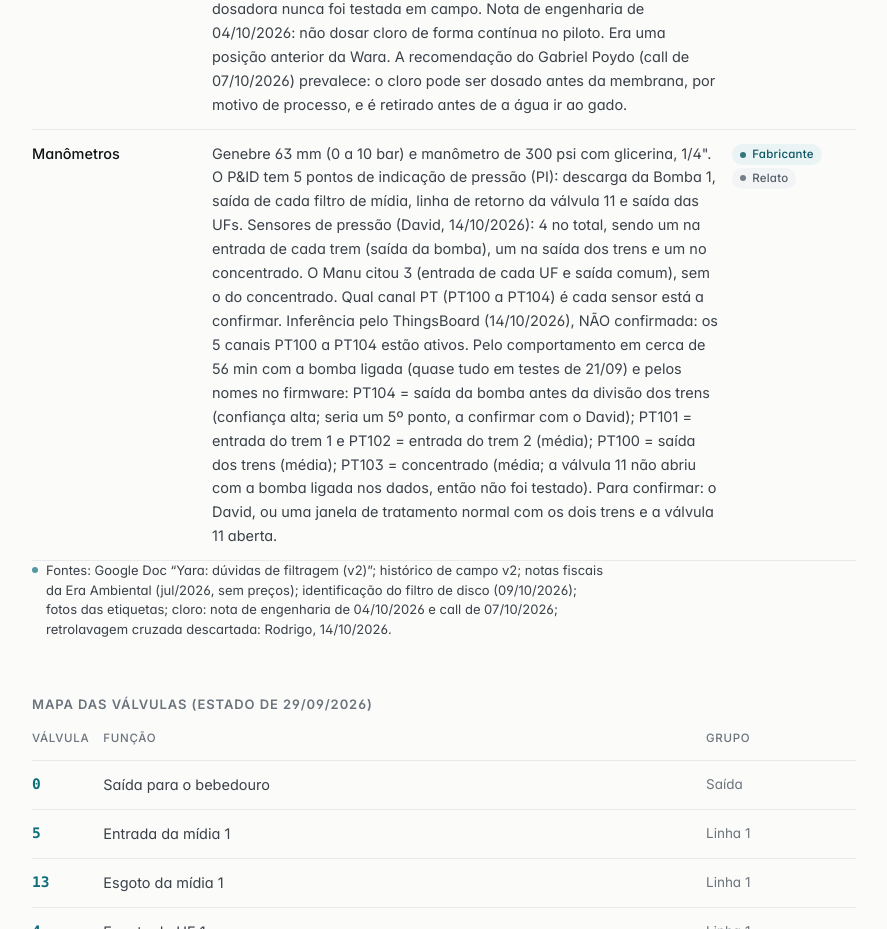
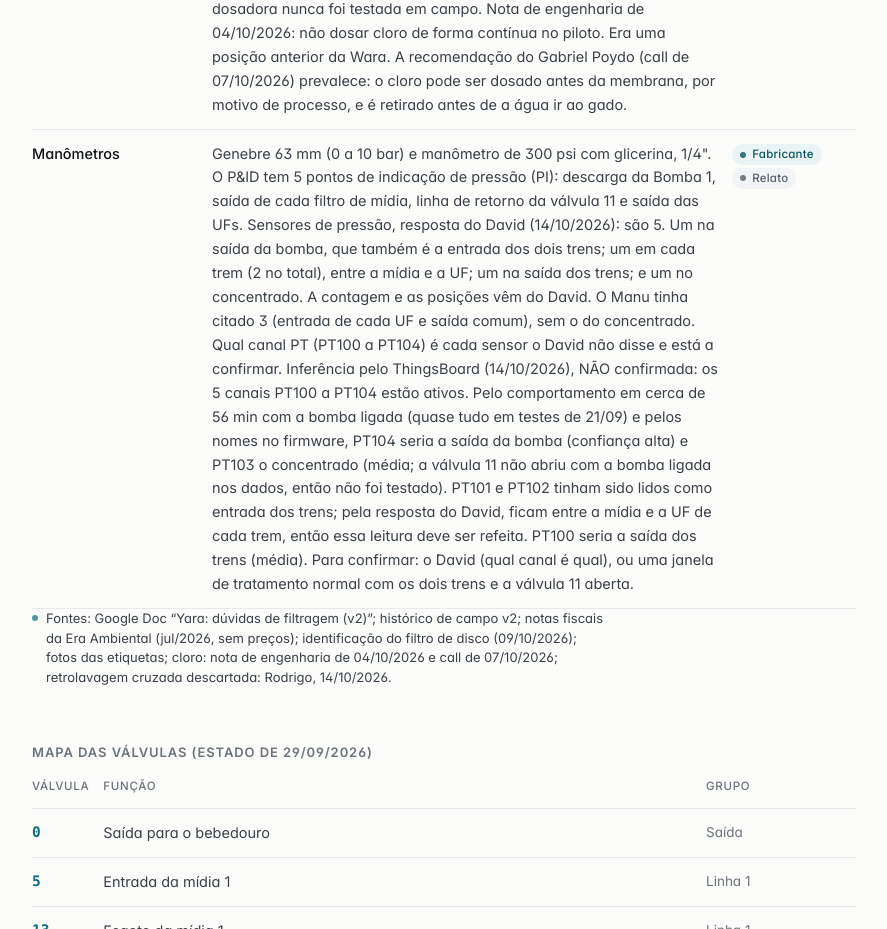
Before and after one commit to wara-tech/yara-campo-publico, a plain HTML site: page produto/hidraulica.html in a window 1280 px wide. Shown: the part 5226-6155 px from the top of the page, without its empty margins (344-1231 px from the left). Drawn offline with Linux system fonts and the light colour scheme.

Commit message:
Hidráulica: 5 sensores de pressão confirmados pelo David (contagem e posições); mapa PT segue a confirmar

```diff
--- a/produto/hidraulica.html
+++ b/produto/hidraulica.html
@@ -59,7 +59,7 @@
 <tr><td>Retrolavagem</td><td data-l="O que sabemos">Em campo, a retrolavagem foi feita à mão; o gatilho automático está em <a href="firmware.html">Firmware</a>.</td><td data-l="Tipo do dado"><span class="tag t-rel">Relato</span> <a class="dref" href="#d10">D10</a></td></tr>
 <tr><td>Saída</td><td data-l="O que sabemos">Direto ao bebedouro, com boia mecânica de 3/4" de alta vazão, sem tanque. Quando a boia fecha, a pressão sobe e a máquina para. O religamento depois que a boia fecha não está definido.</td><td data-l="Tipo do dado"><span class="tag t-rel">Relato</span></td></tr>
 <tr><td>Cloro</td><td data-l="O que sabemos">Tanque de cloro (PE, 60 L) com a bomba 2 (dosadora), instalados; a dosadora nunca foi testada em campo. Nota de engenharia de 04/10/2026: não dosar cloro de forma contínua no piloto. Era uma posição anterior da Wara. A recomendação do Gabriel Poydo (call de 07/10/2026) prevalece: o cloro pode ser dosado antes da membrana, por motivo de processo, e é retirado antes de a água ir ao gado.</td><td data-l="Tipo do dado"><span class="tag t-rel">Relato</span></td></tr>
-<tr><td>Manômetros</td><td data-l="O que sabemos">Genebre 63 mm (0 a 10 bar) e manômetro de 300 psi com glicerina, 1/4". O P&amp;ID tem 5 pontos de indicação de pressão (PI): descarga da Bomba 1, saída de cada filtro de mídia, linha de retorno da válvula 11 e saída das UFs. Sensores de pressão (David, 14/10/2026): 4 no total, sendo um na entrada de cada trem (saída da bomba), um na saída dos trens e um no concentrado. O Manu citou 3 (entrada de cada UF e saída comum), sem o do concentrado. Qual canal PT (PT100 a PT104) é cada sensor está a confirmar. Inferência pelo ThingsBoard (14/10/2026), NÃO confirmada: os 5 canais PT100 a PT104 estão ativos. Pelo comportamento em cerca de 56 min com a bomba ligada (quase tudo em testes de 21/09) e pelos nomes no firmware: PT104 = saída da bomba antes da divisão dos trens (confiança alta; seria um 5º ponto, a confirmar com o David); PT101 = entrada do trem 1 e PT102 = entrada do trem 2 (média); PT100 = saída dos trens (média); PT103 = concentrado (média; a válvula 11 não abriu com a bomba ligada nos dados, então não foi testado). Para confirmar: o David, ou uma janela de tratamento normal com os dois trens e a válvula 11 aberta.</td><td data-l="Tipo do dado"><span class="tag t-fab">Fabricante</span> <span class="tag t-rel">Relato</span></td></tr>
+<tr><td>Manômetros</td><td data-l="O que sabemos">Genebre 63 mm (0 a 10 bar) e manômetro de 300 psi com glicerina, 1/4". O P&amp;ID tem 5 pontos de indicação de pressão (PI): descarga da Bomba 1, saída de cada filtro de mídia, linha de retorno da válvula 11 e saída das UFs. Sensores de pressão, resposta do David (14/10/2026): são 5. Um na saída da bomba, que também é a entrada dos dois trens; um em cada trem (2 no total), entre a mídia e a UF; um na saída dos trens; e um no concentrado. A contagem e as posições vêm do David. O Manu tinha citado 3 (entrada de cada UF e saída comum), sem o do concentrado. Qual canal PT (PT100 a PT104) é cada sensor o David não disse e está a confirmar. Inferência pelo ThingsBoard (14/10/2026), NÃO confirmada: os 5 canais PT100 a PT104 estão ativos. Pelo comportamento em cerca de 56 min com a bomba ligada (quase tudo em testes de 21/09) e pelos nomes no firmware, PT104 seria a saída da bomba (confiança alta) e PT103 o concentrado (média; a válvula 11 não abriu com a bomba ligada nos dados, então não foi testado). PT101 e PT102 tinham sido lidos como entrada dos trens; pela resposta do David, ficam entre a mídia e a UF de cada trem, então essa leitura deve ser refeita. PT100 seria a saída dos trens (média). Para confirmar: o David (qual canal é qual), ou uma janela de tratamento normal com os dois trens e a válvula 11 aberta.</td><td data-l="Tipo do dado"><span class="tag t-fab">Fabricante</span> <span class="tag t-rel">Relato</span></td></tr>
 </tbody>
 </table>
 </div>
```
